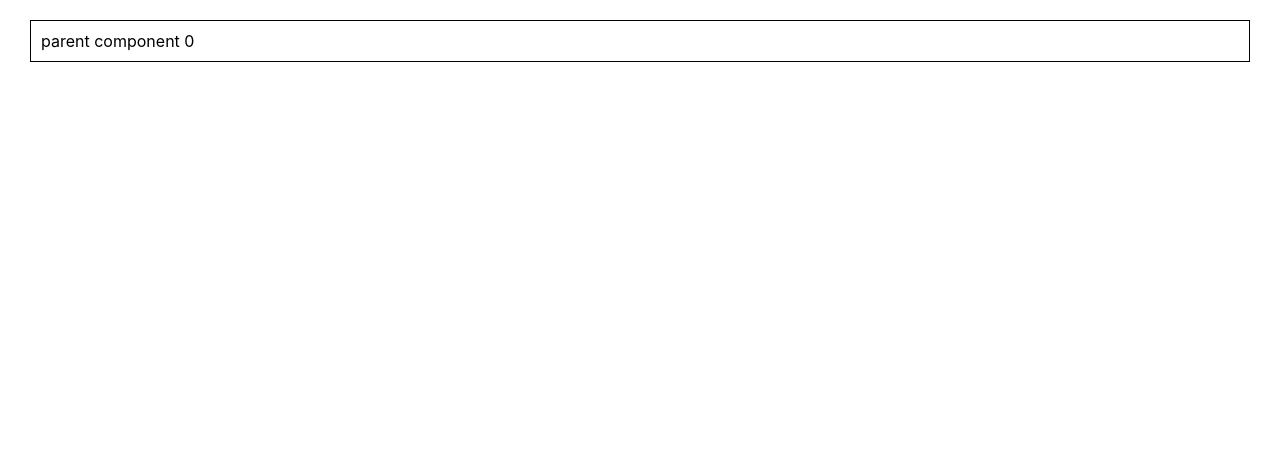
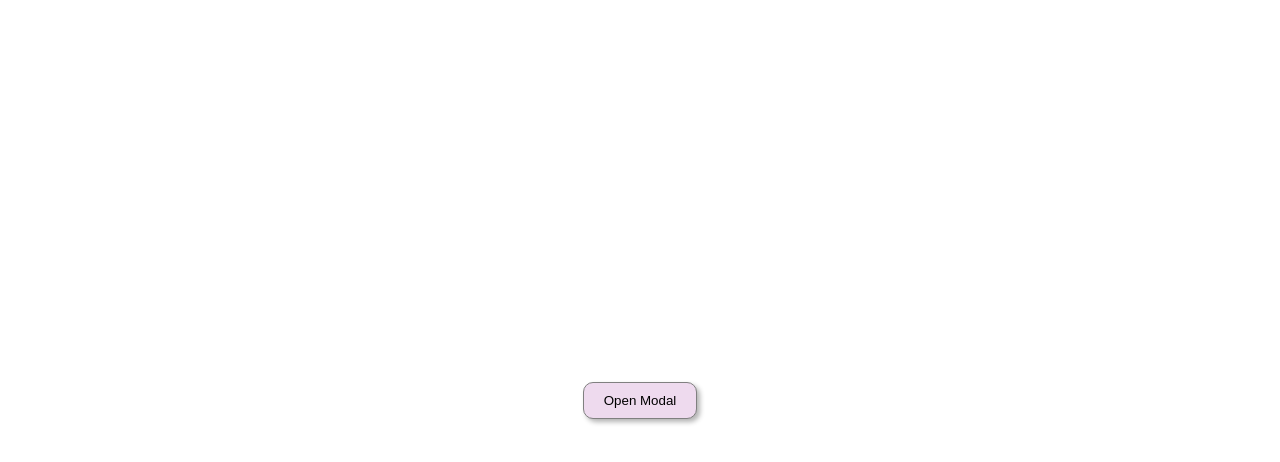
Before and after one commit to chloeyeo/2024ReactPractice, a React (Create React App) app in the folder my-react-app/: page / in a window 1280 px wide. Shown: the top 462 px of the page. Built offline with nearby package versions, Linux system fonts and the light colour scheme.

Commit message:
open and close modal react

```diff
--- a/my-react-app/src/App.js
+++ b/my-react-app/src/App.js
@@ -2,10 +2,42 @@ import React, { useState } from "react";
 import "./assets/css/style.css";
 
 const App = () => {
-  const [num, setNum] = useState(0);
+  const [openModal, setOpenModal] = useState(false);
   return (
     <>
-      <div className="wrap">parent component {num}</div>
+      <div>
+        <button
+          className="btn primary"
+          onClick={() => {
+            setOpenModal(!openModal);
+          }}
+        >
+          Open Modal
+        </button>
+      </div>
+      {openModal ? (
+        <Modal openModal={openModal} setOpenModal={setOpenModal} />
+      ) : null}
+    </>
+  );
+};
+
+const Modal = (props) => {
+  return (
+    <>
+      <div className="modalWrap">
+        <div className="modal">
+          Modal Window
+          <button
+            className="btn"
+            onClick={() => {
+              props.setOpenModal(!props.openModal);
+            }}
+          >
+            Close Modal
+          </button>
+        </div>
+      </div>
     </>
   );
 };
--- a/my-react-app/src/assets/css/style.css
+++ b/my-react-app/src/assets/css/style.css
@@ -3,12 +3,20 @@
   margin: 0;
   box-sizing: border-box;
 }
+html,
 body {
-  margin: 20px;
+  /* if you dont put height on html body, open modal will be at top */
+  height: 100%;
+  /* background-color: black; */
 }
 ul,
 li {
   list-style: none;
+}
+body {
+  display: flex;
+  justify-content: center;
+  align-items: center;
 }
 .wrap {
   /* border style is solid */
@@ -76,6 +84,7 @@ h1 {
   border-radius: 10px;
   cursor: pointer;
   transition: 0.3s;
+  box-shadow: 3px 3px 5px rgba(0, 0, 0, 0.3);
 }
 .btn.active {
   background-color: violet;
@@ -86,6 +95,7 @@ h1 {
   background-color: white;
   border: 1px solid white;
   color: violet;
+  transform: translate(-10px, -10px);
 }
 
 .btn.primary {
@@ -93,10 +103,38 @@ h1 {
 }
 
 .btn.primary:hover {
-  background-color: green;
+  background-color: rgb(163, 93, 152);
   color: white;
 }
 
 .btn.secondary {
   background-color: rgb(202, 202, 250);
 }
+
+.modal {
+  position: fixed;
+  left: 50%;
+  top: 50%;
+  transform: translate(-50%, -50%);
+  width: 300px;
+  height: 300px;
+  background-color: violet;
+  border: 1px solid black;
+  border-radius: 20px;
+  color: white;
+  display: flex;
+  flex-direction: column;
+  justify-content: space-around;
+  align-items: center;
+}
+
+.modalWrap {
+  position: fixed;
+  /* shouldnt use opacity otherwise child modal will also get same opacity
+  instead use rgba to only apply the opacity to modalWrap but not inner modal. */
+  width: 100%;
+  height: 100%;
+  background-color: rgba(0, 0, 0, 0.1);
+  left: 0;
+  top: 0;
+}
```
